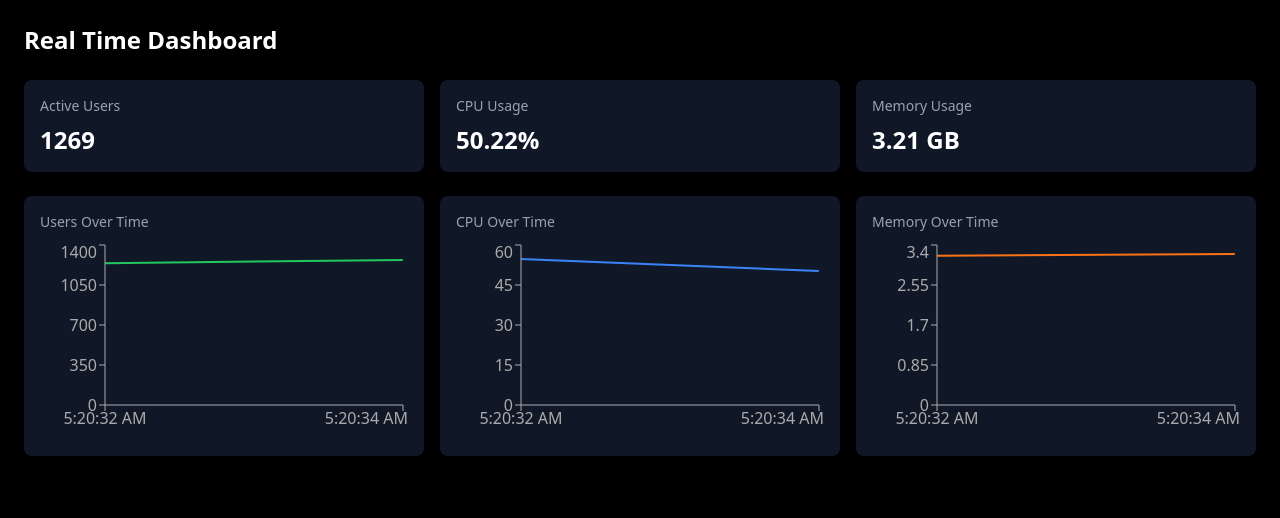
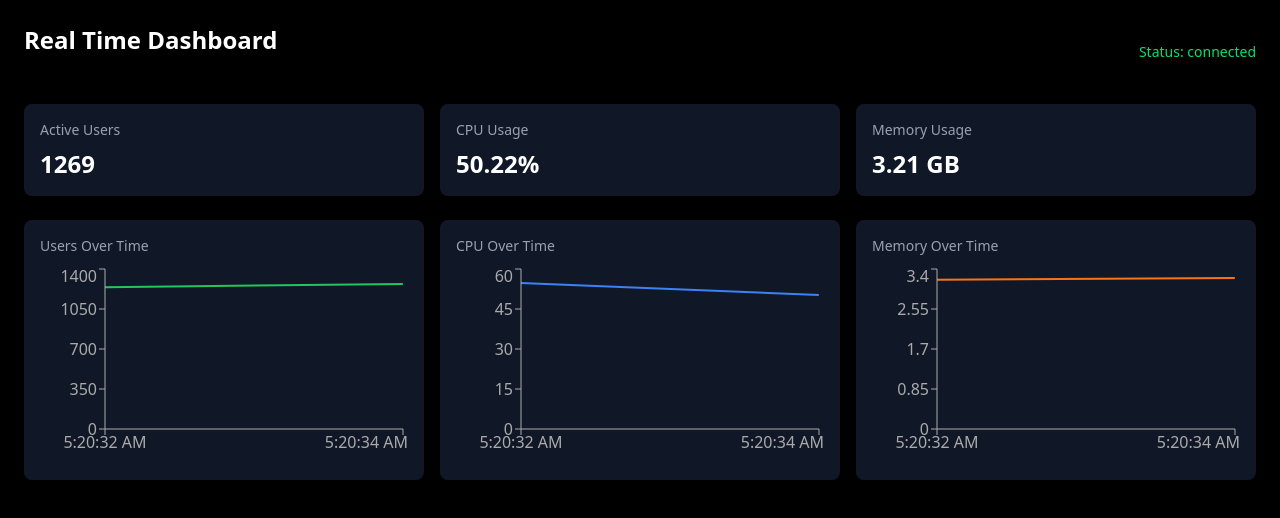
Before and after one commit to AmmarJamil23/IMPORTANT-CS, a React (Vite) app in the folder realtime-dashboard/: page / in a window 1280 px wide. Shown: the top 518 px of the page. Built offline with nearby package versions, Linux system fonts and the light colour scheme.

Commit message:
usecontext

```diff
--- a/realtime-dashboard/src/App.jsx
+++ b/realtime-dashboard/src/App.jsx
@@ -1,10 +1,14 @@
 import Dashboard from "./pages/Dashboard"
+import { ConnectionProvider } from "./context/ConnectionContext";
 
 function App() {
   return (
-    <div className="min-h-screen bg-black text-white ">
+    <ConnectionProvider>
+      <div className="min-h-screen bg-black text-white ">
       <Dashboard />
     </div>
+    </ConnectionProvider>
+
   )
 }
 
--- /dev/null
+++ b/realtime-dashboard/src/components/layout/ConnectionStatus.jsx
@@ -0,0 +1,21 @@
+import { useConnection } from "../../context/ConnectionContext";
+
+function ConnectionStatus() {
+    const { connectionStatus } = useConnection();
+
+    const color =
+    connectionStatus === "connected"
+    ? "text-green-400"
+    : connectionStatus === "connecting"
+     ? "text-yellow-400"
+     : "text-red-400"
+
+
+    return (
+        <p className={`text-sm ${color}`}>
+            Status: {connectionStatus}
+        </p>
+    )
+}
+
+export default ConnectionStatus;
--- a/realtime-dashboard/src/components/layout/DashboardLayout.jsx
+++ b/realtime-dashboard/src/components/layout/DashboardLayout.jsx
@@ -1,9 +1,14 @@
+import ConnectionStatus from "./ConnectionStatus"
+
 function DashboardLayout({ children }) {
     return (
         <div className="p-6">
+            <div className="flex justify-between items-center mb-6">
             <h1 className="text-2xl font-semibold mb-6">
                 Real Time Dashboard
             </h1>
+            <ConnectionStatus />
+            </div>
             {children}
         </div>
     )
--- /dev/null
+++ b/realtime-dashboard/src/context/ConnectionContext.jsx
@@ -0,0 +1,19 @@
+import { createContext, useContext, useState } from "react";
+
+const ConnectionContext = createContext(null);
+
+export function ConnectionProvider ({ children }) {
+    const [connectionStatus, setConnectionStatus] = useState("connecting");
+
+    return (
+        <ConnectionContext.Provider
+        value={{ connectionStatus, setConnectionStatus}}
+        >
+            {children}
+        </ConnectionContext.Provider>
+    );
+}
+
+export function useConnection() {
+    return useContext(ConnectionContext);
+}
--- a/realtime-dashboard/src/hooks/useMetricsStream.js
+++ b/realtime-dashboard/src/hooks/useMetricsStream.js
@@ -1,11 +1,12 @@
 import { useEffect, useState } from "react";
 import { createMetricsClient } from "../services/metricsService";
+import { useConnection } from "../context/ConnectionContext";
 
 export function useMetricsStream() {
   const [metrics, setMetrics] = useState(null);
   const [history, setHistory] = useState([]);
-  const [status, setStatus] = useState("connecting");
   const [error, setError] = useState(null);
+  const { setConnectionStatus } = useConnection();
 
   useEffect(() => {
     const client = createMetricsClient();
@@ -19,14 +20,14 @@ export function useMetricsStream() {
           return updated.slice(-20);
         });
 
-        setStatus("connected");
+        setConnectionStatus("connected");
       },
       (errMsg) => {
         setError(errMsg);
-        setStatus("error");
+        setConnectionStatus("error");
       },
       () => {
-        setStatus("connecting");
+        setConnectionStatus("connecting");
       }
     );
 
@@ -35,5 +36,5 @@ export function useMetricsStream() {
     };
   }, []);
 
-  return { metrics, history, status, error };
+  return { metrics, history, error };
 }
--- a/realtime-dashboard/src/pages/Dashboard.jsx
+++ b/realtime-dashboard/src/pages/Dashboard.jsx
@@ -2,21 +2,23 @@ import DashboardLayout from "../components/layout/DashboardLayout";
 import MetricCard from "../components/cards/MetricCard";
 import MetricChart from "../components/charts/MetricChart";
 import { useMetricsStream } from "../hooks/useMetricsStream";
+import { useConnection } from "../context/ConnectionContext";
 
 function Dashboard() {
-  const { metrics, history, status, error } = useMetricsStream();
+  const { metrics, history, error } = useMetricsStream();
+  const { connectionStatus } = useConnection();
 
   return (
     <DashboardLayout>
-      {status === "connecting" && (
+      {connectionStatus === "connecting" && (
         <p className="text-yellow-400">Connecting to stream...</p>
       )}
 
-      {status === "error" && (
+      {connectionStatus === "error" && (
         <p className="text-red-400">{error}</p>
       )}
 
-      {status === "connected" && metrics && (
+      {metrics && (
         <>
           <div className="grid grid-cols-1 md:grid-cols-3 gap-4 mb-6">
             <MetricCard title="Active Users" value={metrics.users} />
```
